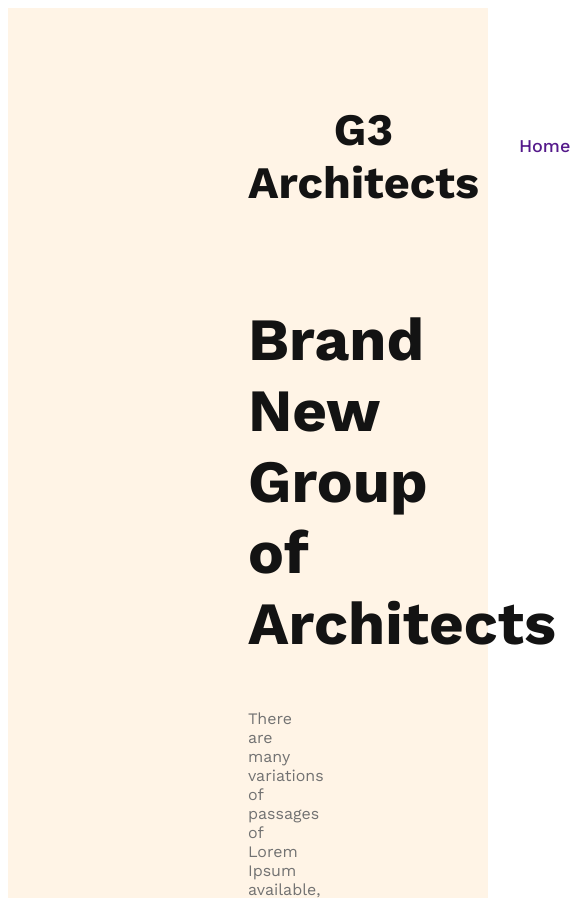
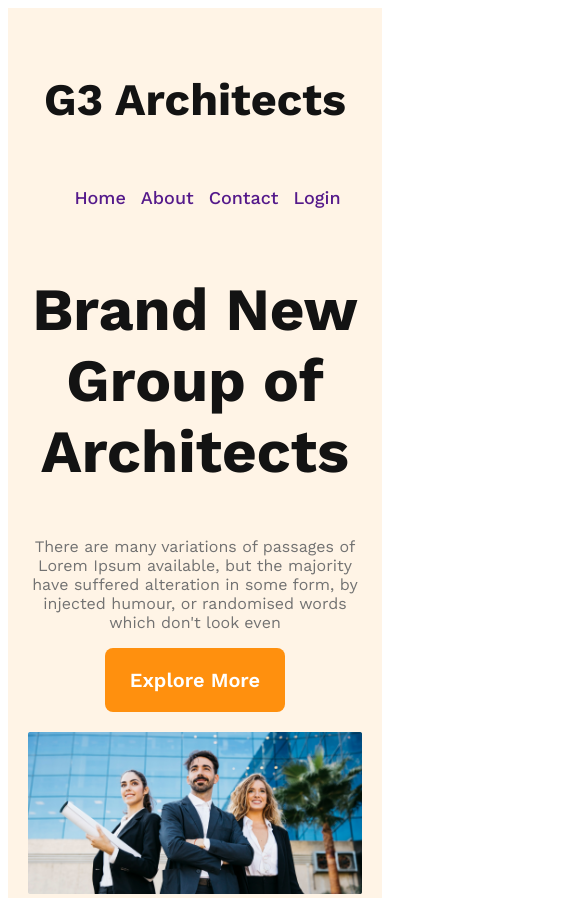
Before and after one commit to ashiq50/G3-Architects-website, a plain HTML site: page index.html in a window 390 px wide. Shown: the top 898 px of the page, 585 px wide, since content can reach past the window. Drawn offline with nearby package versions, Linux system fonts and the light colour scheme.

Commit message:
responsive header section for mobile and tablet devices

```diff
--- a/index.html
+++ b/index.html
@@ -13,7 +13,7 @@
             <ul>
                 <li><a href="">Home</a></li>
                 <li><a href="">About</a></li>
-                <li><a href="">Contact Us</a></li>
+                <li><a href="">Contact</a></li>
                 <li><a href="">Login</a></li>
             </ul>
         </nav>
--- a/styles/architects.css
+++ b/styles/architects.css
@@ -54,8 +54,46 @@ nav li > a {
   font-weight: 700;
 }
 .banner-description {
-  color:#727272;
+  color: #727272;
   text-align: center;
   font-size: 16px;
   font-weight: 400;
 }
+
+.btn-primary {
+  border-radius: 8px;
+  background: #ff900e;
+  padding: 20px 25px;
+  color: #fff;
+  font-size: 20px;
+  border: 0;
+  cursor: pointer;
+  font-weight: 600;
+}
+
+.banner img{
+    margin-top: 20px;
+    width: 100%;
+}
+
+/* responsive media quires header */
+/* For mobile devices */
+@media screen and (max-width: 576px){
+    header{
+        padding: 20px;
+    }
+    nav{
+        flex-direction: column;
+    }
+}
+
+/* Table responsive */
+
+@media screen and (min-width: 576px) and (max-width: 960px) {
+    nav{
+        flex-direction: column;
+    }
+    header{
+        padding: 20px;
+    }
+}
```
